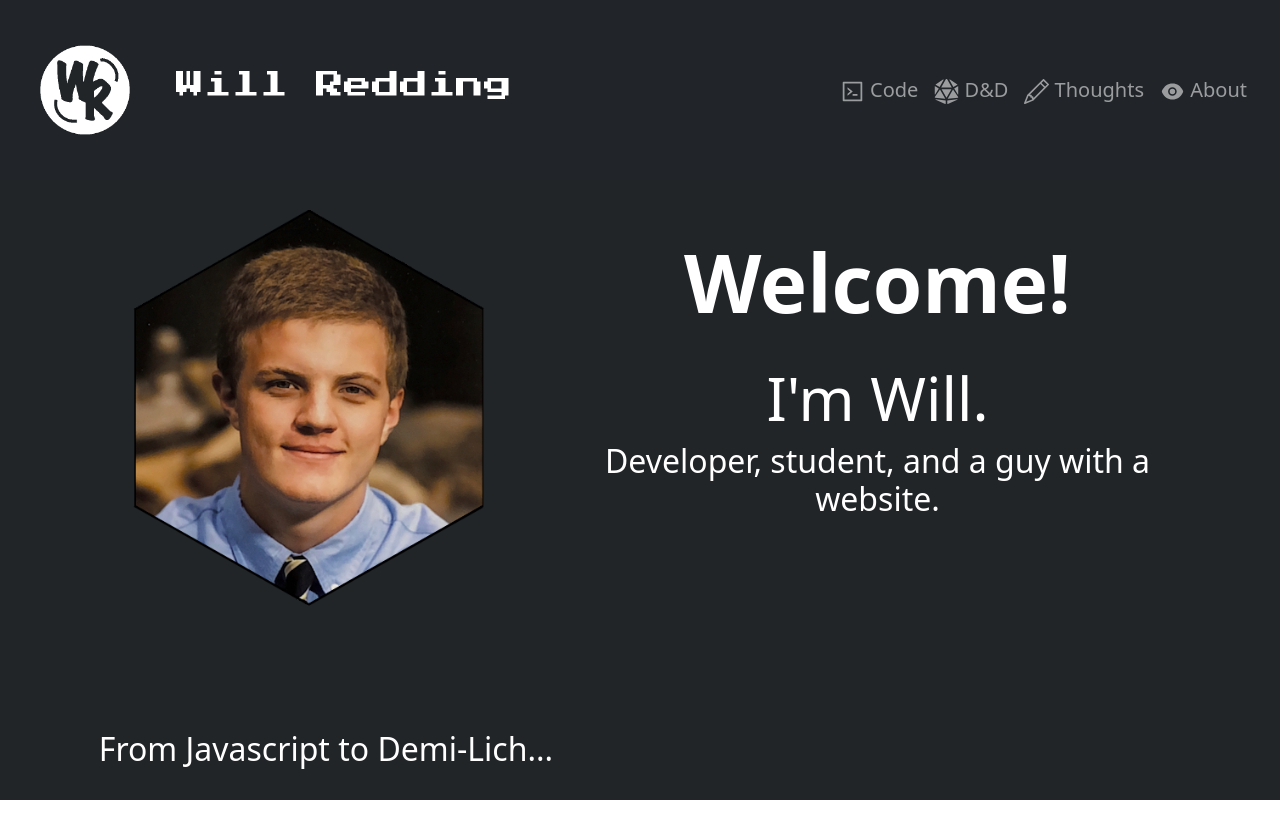
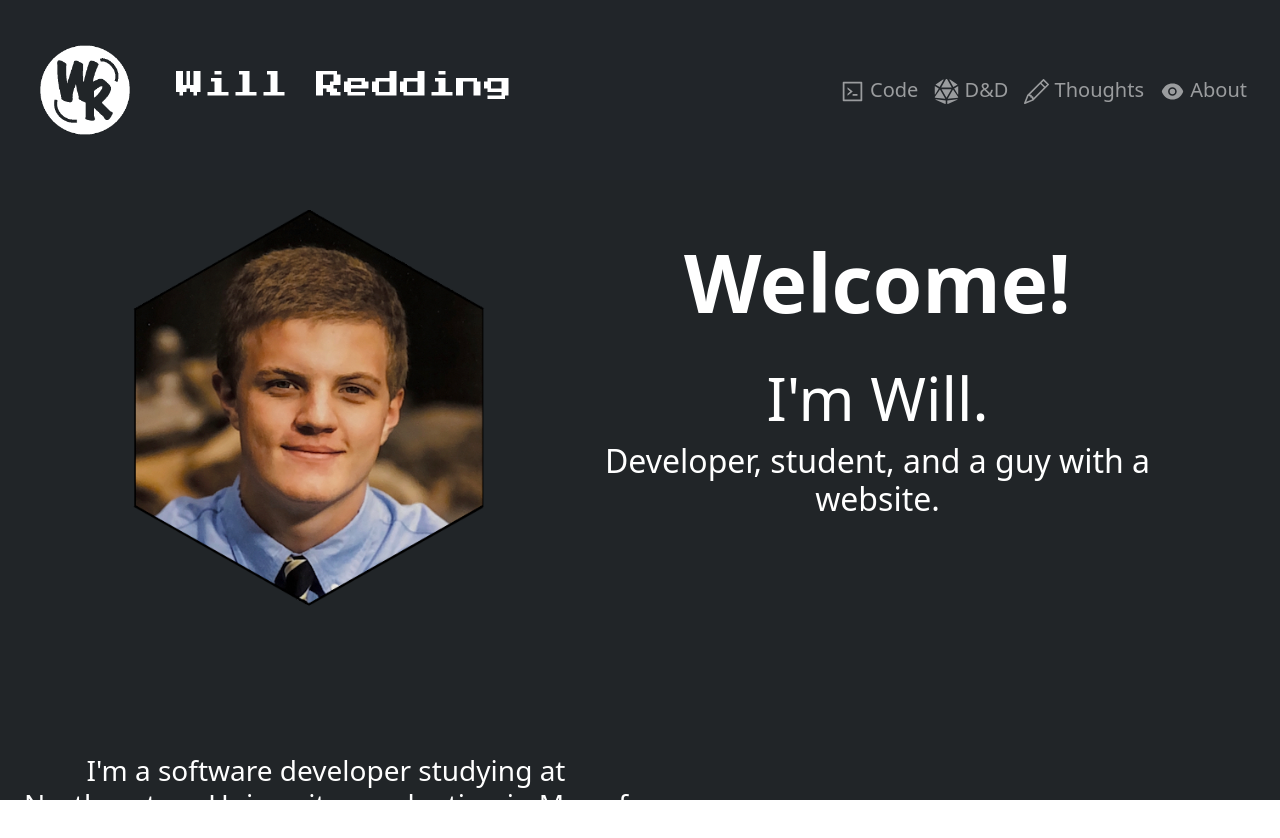
Before and after one commit to willredding314/portfolio, a React (Create React App) app: page / in a window 1280 px wide. Shown: the top 838 px of the page. Built offline with nearby package versions, Linux system fonts and the light colour scheme.

Commit message:
Change title card

```diff
--- a/src/components/about.tsx
+++ b/src/components/about.tsx
@@ -73,7 +73,7 @@ const About = () => {
                                 default: "bounce",
                             },
                             random: false,
-                            speed: 2,
+                            speed: 1,
                             straight: false,
                         },
                         number: {
--- a/src/components/code.tsx
+++ b/src/components/code.tsx
@@ -4,6 +4,7 @@ import { loadFull } from "tsparticles";
 import logo from './imgs/PortfolioNew.png'
 import d20 from './imgs/d20outline.png'
 import { AiFillGithub, AiOutlineFileImage } from 'react-icons/ai'
+import { MdApartment } from 'react-icons/md'
 import { BiCameraMovie } from 'react-icons/bi'
 
 
@@ -73,7 +74,7 @@ const Code = () => {
                                     default: "bounce",
                                 },
                                 random: false,
-                                speed: 2,
+                                speed: 1,
                                 straight: false,
                             },
                             number: {
@@ -128,7 +129,7 @@ const Code = () => {
                         <br></br>
                         <Row>
                             <Col md="5">
-                                <img src={d20} width="250" height="250"/>
+                                <MdApartment />
                                 <h1 className="white">Rate My Dorms</h1>
                                 <h5 className="white">
                                     Rate My Dorms is a project created for my Web Development class in
--- a/src/components/dnd.tsx
+++ b/src/components/dnd.tsx
@@ -70,7 +70,7 @@ const DnD = () => {
                                 default: "bounce",
                             },
                             random: false,
-                            speed: 2,
+                            speed: 1,
                             straight: false,
                         },
                         number: {
--- a/src/components/home.tsx
+++ b/src/components/home.tsx
@@ -2,8 +2,6 @@ import React, { useCallback } from "react"
 import "./styles.css"
 import { Container, Row, Col } from "react-bootstrap"
 import headshot from './imgs/headshotHex.png'
-import MovingText from 'react-moving-text'
-import AnimatedBg from 'react-animated-bg'
 import Particles from 'react-tsparticles'
 import { loadFull } from "tsparticles"
 import d20 from './imgs/d20outline.png'
@@ -120,13 +118,10 @@ const Home = () => {
                 <Container fluid className="home-bottom">
                     <Row>
                         <Col md="6" className="home-desc">
-                            <h2 className="white">From Javascript to Demi-Lich...</h2>
-                            <br></br>
-                            <h2 className="white">I've got it all!</h2>
                             <br></br>
                             <h3 className="white">
-                                First and foremost, I'm a software developer studying at Northeastern University, currently
-                                on an internship at Apple in San Diego.
+                                I'm a software developer studying at Northeastern University, graduating
+                                in May of 2024.
                             </h3>
                             <br></br>
                             <h3 className="white">
@@ -153,9 +148,6 @@ const Home = () => {
                 <Container fluid className="contact-card">
                     <Row>
                         <Col md="12">
-                            <h2 className="white">
-                                Find me here!
-                            </h2>
                             <a target="_blank" href="https://www.linkedin.com/in/will-redding314/" className="social-link"><AiOutlineLinkedin size={60}/></a>
                             <a target="_blank" href="https://www.instagram.com/willredding3.14/" className="social-link"><AiOutlineInstagram size={60}/></a>
                             <a target="_blank" href="https://twitter.com/WillRedding314" className="social-link"><AiOutlineTwitter size={60}/></a>
--- a/src/components/thoughts.tsx
+++ b/src/components/thoughts.tsx
@@ -74,7 +74,7 @@ const Thoughts = () => {
                                     default: "bounce",
                                 },
                                 random: false,
-                                speed: 2,
+                                speed: 1,
                                 straight: false,
                             },
                             number: {
```
